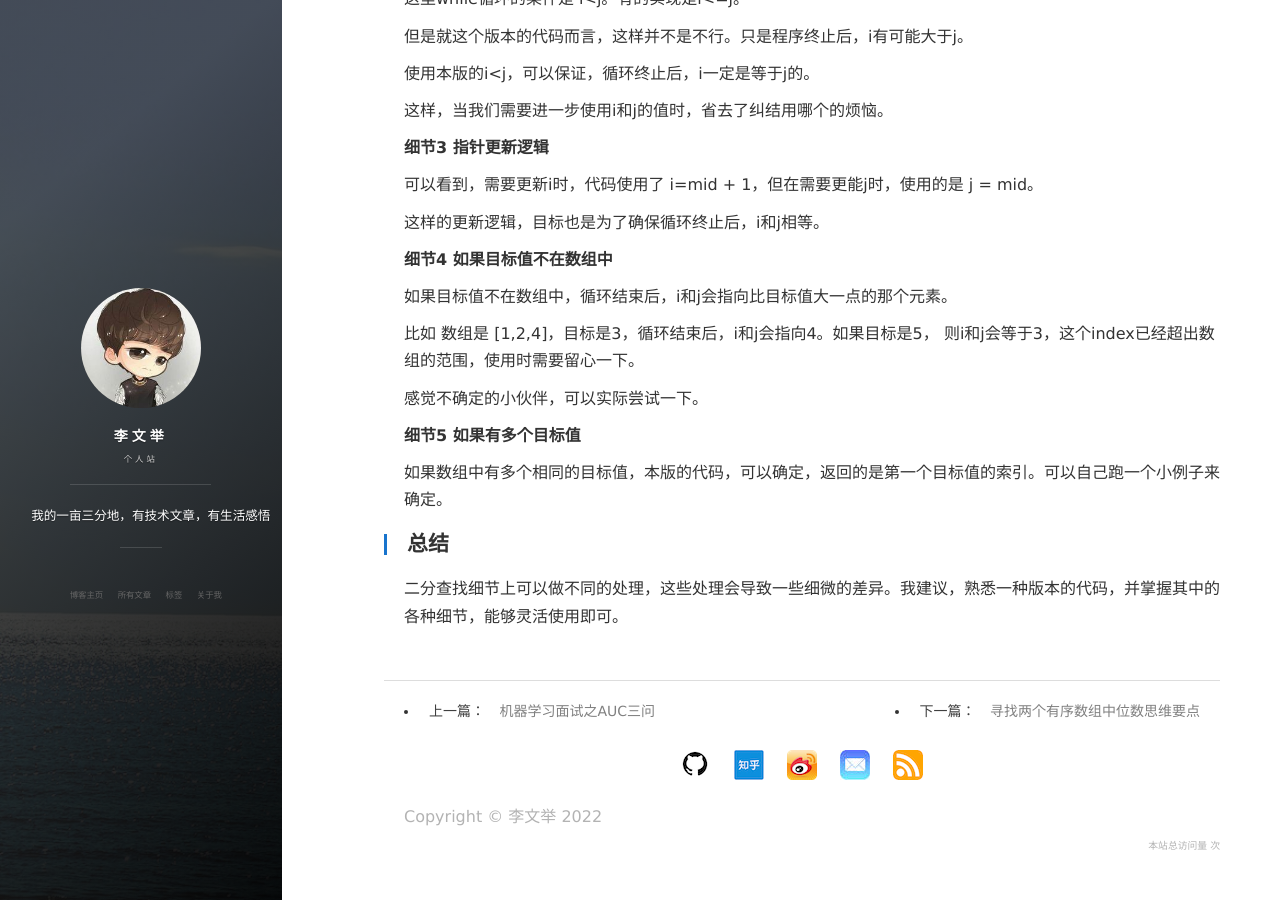
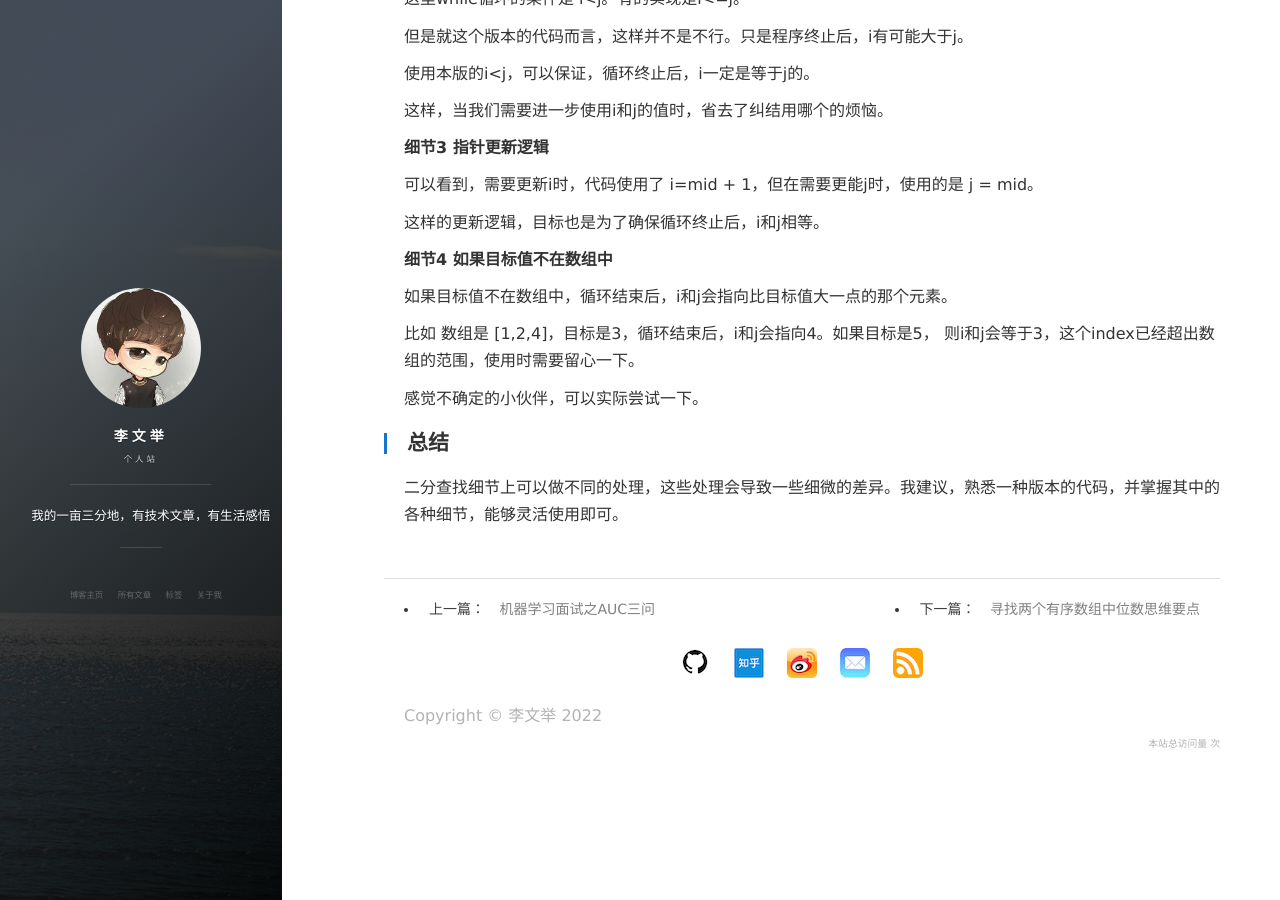
Before and after one commit to liwenju0/liwenju0.github.io, a Jekyll site: the page built from _posts/2022-02-08-二分查找的细节问题.md, in a window 1280 px wide and 900 px high, scrolled down 1468 px. Built offline with Jekyll 4.4.1, drawn with Linux system fonts in a browser that asks for light colours; nearby versions of some CDN libraries; comment, search, counter and statistics services are not loaded.

Commit message:
修改二分查找文章中错误

```diff
--- a/_posts/2022-02-08-二分查找的细节问题.md
+++ b/_posts/2022-02-08-二分查找的细节问题.md
@@ -87,10 +87,6 @@ target = 5
 
 感觉不确定的小伙伴，可以实际尝试一下。
 
-**细节5 如果有多个目标值**
-
-
-如果数组中有多个相同的目标值，本版的代码，可以确定，返回的是第一个目标值的索引。可以自己跑一个小例子来确定。
 
 ## 总结
 
```
